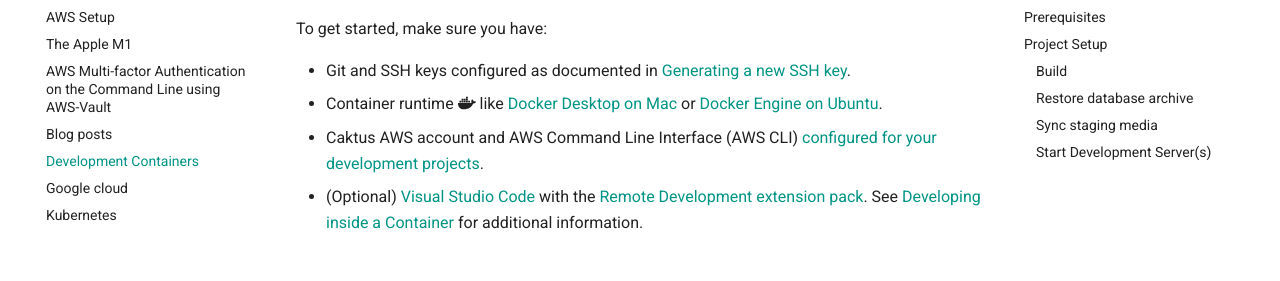
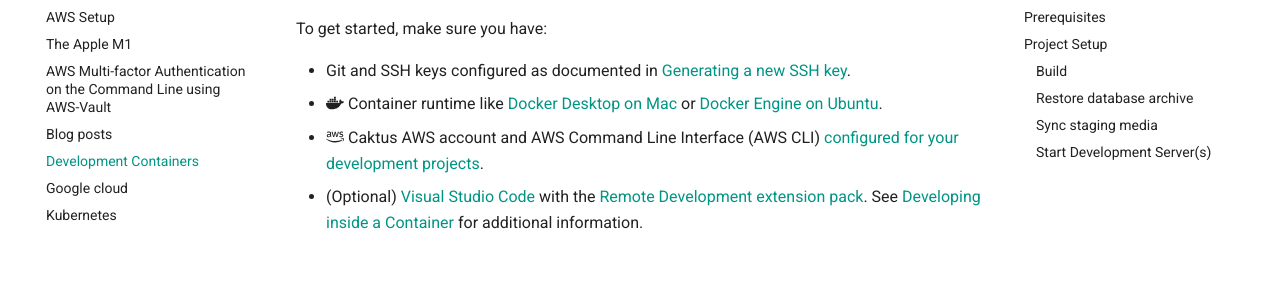
Before and after one commit to caktus/guidebook, an MkDocs documentation site: the page built from docs/developer-onboarding/dev-containers.md, in a window 1280 px wide and 900 px high, scrolled down 557 px. Shown: the part 166-447 px from the top of the window. Built offline with MkDocs 1.6.1 and Material for MkDocs 9.7.7, drawn with Linux system fonts in a browser that asks for light colours; comment, search, counter and statistics services are not loaded; some of the changed lines change nothing that is shown.

Commit message:
aws icon

```diff
--- a/docs/developer-onboarding/dev-containers.md
+++ b/docs/developer-onboarding/dev-containers.md
@@ -17,8 +17,8 @@ Development containers will:
 To get started, make sure you have:
 
 * Git and SSH keys configured as documented in [Generating a new SSH key](M1.md#generating-a-new-ssh-key).
-* Container runtime :fontawesome-brands-docker: like [Docker Desktop on Mac](https://docs.docker.com/desktop/install/mac-install/) or [Docker Engine on Ubuntu](https://docs.docker.com/engine/install/ubuntu/).
-* Caktus AWS account and AWS Command Line Interface (AWS CLI) [configured for your development projects](AWS.md).
+* :fontawesome-brands-docker: Container runtime like [Docker Desktop on Mac](https://docs.docker.com/desktop/install/mac-install/) or [Docker Engine on Ubuntu](https://docs.docker.com/engine/install/ubuntu/).
+* :fontawesome-brands-aws: Caktus AWS account and AWS Command Line Interface (AWS CLI) [configured for your development projects](AWS.md).
 * (Optional) [Visual Studio Code](https://code.visualstudio.com/) with the [Remote Development extension pack](https://aka.ms/vscode-remote/download/extension). See [Developing inside a Container](https://code.visualstudio.com/docs/remote/containers) for additional information.
 
 ## Project Setup
```
